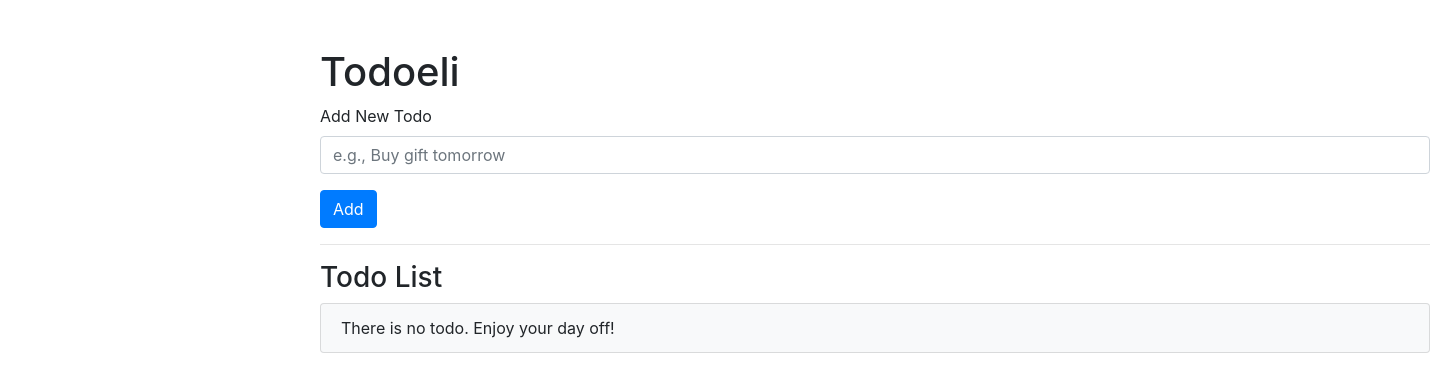
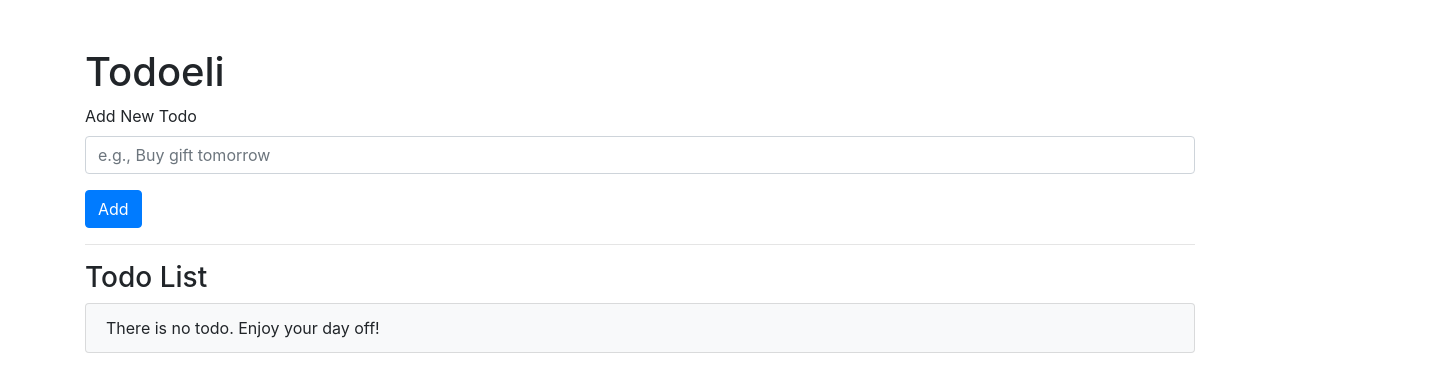
Before and after one commit to bilgihankose/todoapp, a Vue app: page / in a window 1280 px wide. Shown: the top 392 px of the page, 1445 px wide, since content can reach past the window. Built offline with nearby package versions, Linux system fonts and the light colour scheme.

Commit message:
removed style from app component

```diff
--- a/src/App.vue
+++ b/src/App.vue
@@ -16,9 +16,3 @@ export default {
   },
 };
 </script>
-
-<style scoped>
-.container {
-  margin-left: 305px;
-}
-</style>
```
